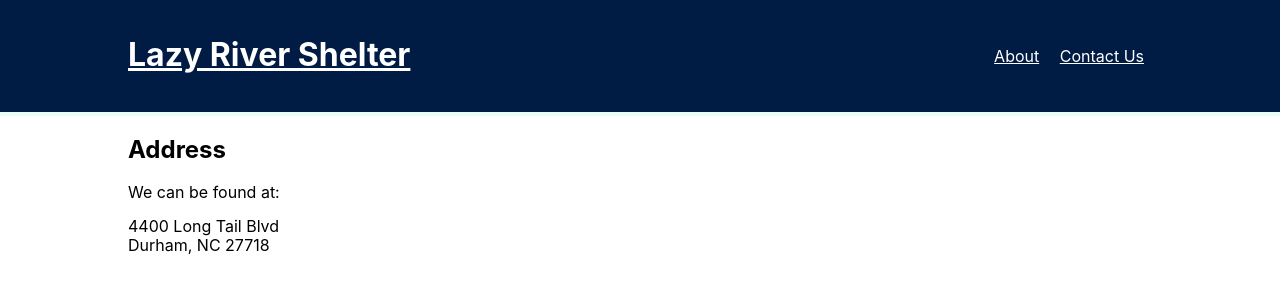
After one commit to momentum-cohort-2018-10/kb, a Django app: page /contact/ in a window 1280 px wide. The commit adds this page. Shown: the top 300 px of the page. Run offline with Django 3.2, Linux system fonts and the light colour scheme; some libraries are stand-ins or nearby versions.

Commit message:
Make base a template to inherit from

```diff
--- /dev/null
+++ b/w3/examples/shelter/django/pets/templates/pets/base.html
@@ -0,0 +1,27 @@
+<!DOCTYPE html>
+<html>
+
+<head>
+  <meta charset="UTF-8">
+  <title>{{ shelter_name }} - Adopt a Dog</title>
+  <link rel="stylesheet" href="https://unpkg.com/tachyons@4.10.0/css/tachyons.min.css" />
+</head>
+
+<body class="sans-serif">
+  <header class="pv3 bg-navy white bb bw2 b--washed-green">
+    <div class="flex justify-between items-center mw8 center">
+      <h1 class="site-logo"><a class="white" href="/">{{ shelter_name }}</a></h1>
+      <nav class="main-menu">
+        <ul class="main-menu__list list pl0 tr">
+          <li class="main-menu__list-item ph2 dib"><a class="nav-link white" href="#">About</a></li>
+          <li class="main-menu__list-item ph2 dib"><a class="nav-link white" href="/contact/">Contact Us</a></li>
+        </ul>
+      </nav>
+    </div>
+  </header>
+  <div class="container mw8 center">
+    {% block content %}{% endblock %}
+  </div>
+</body>
+
+</html>
--- /dev/null
+++ b/w3/examples/shelter/django/pets/templates/pets/contact.html
@@ -0,0 +1,12 @@
+{% extends "pets/base.html" %}
+
+{% block content %}
+  <section>
+    <h2>Address</h2>
+    <p>We can be found at:</p>
+    <p>
+      4400 Long Tail Blvd<br>
+      Durham, NC 27718
+    </p>
+  </section>
+{% endblock %}
--- a/w3/examples/shelter/django/pets/views.py
+++ b/w3/examples/shelter/django/pets/views.py
@@ -5,7 +5,14 @@ from pets.dogs import dogs
 
 
 def index(request):
-    return render(request, 'pets/index.html', {
+    response = render(request, 'pets/index.html', {
         "shelter_name": "Lazy River Shelter",
         "dogs": dogs,
     })
+    return response
+
+
+def contact(request):
+    return render(request, "pets/contact.html", {
+        "shelter_name": "Lazy River Shelter",
+    })
--- a/w3/examples/shelter/django/shelter/urls.py
+++ b/w3/examples/shelter/django/shelter/urls.py
@@ -18,4 +18,8 @@ from django.urls import path
 
 from pets import views
 
-urlpatterns = [path('admin/', admin.site.urls), path('', views.index)]
+urlpatterns = [
+    path('admin/', admin.site.urls),
+    path('', views.index),
+    path('contact/', views.contact),
+]
```
Also changed, not shown: w3/examples/shelter/django/pets/templates/pets/index.html (+3 -25 lines).
